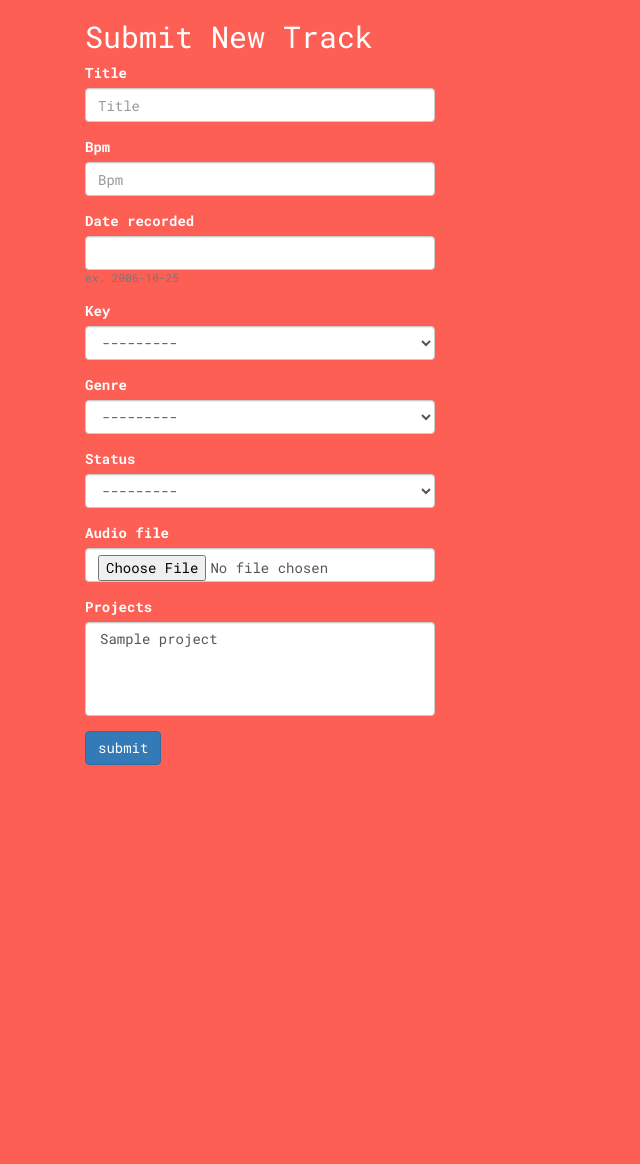
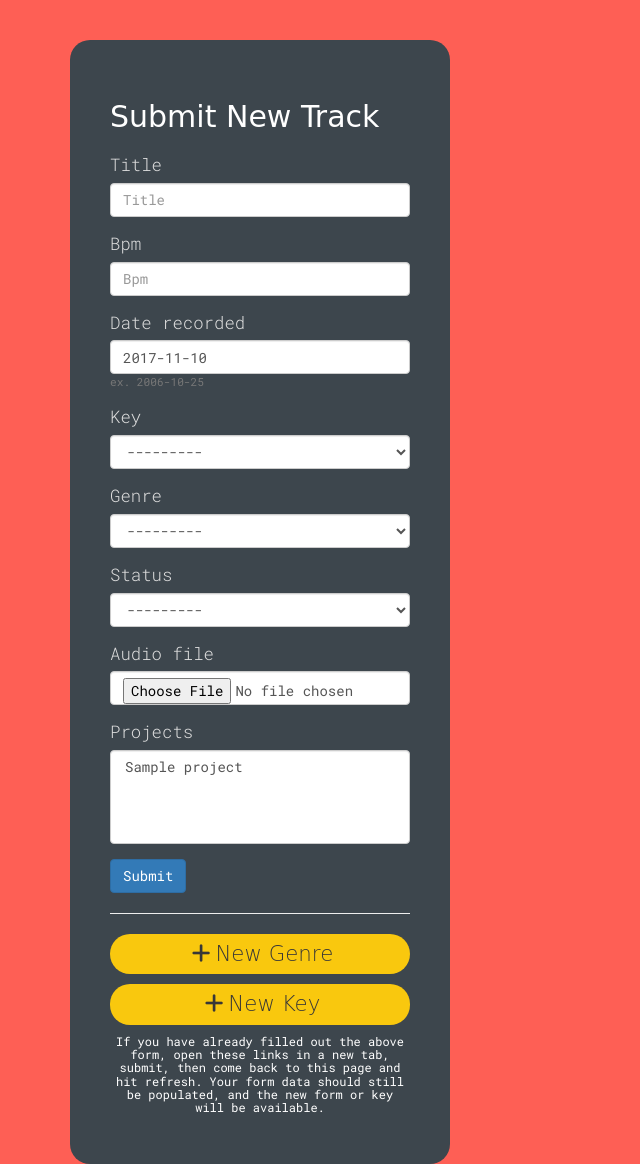
Before and after one commit to scottc11/trakt, a Django app: page /track/submit/ in a window 1280 px wide. Shown: the whole page, without its empty margins (0-640 px from the left). Before the commit the page ends 765 px from the top, so only its background shows below. Run offline with Django 3.2, Linux system fonts and the light colour scheme; a user stored in the database is signed in; tables that the repository leaves empty hold one stand-in row (values such as "Sample post"); style sheets or scripts are compiled from the project's sources; some libraries are stand-ins or nearby versions; some web fonts are replaced.

Commit message:
created forms for keys and genres.

```diff
--- a/assets/less/form.less
+++ b/assets/less/form.less
@@ -2,4 +2,47 @@
 
 .form {
   color: @white;
+  background: @mako;
+  border-radius: 20px;
+  margin-top: 40px;
+  padding: 40px;
+  & h2 {
+    font-family: @bungee-hairline;
+    margin-bottom: 20px;
+  }
+  & label {
+    font-family: @roboto-mono;
+    font-size: @small;
+    font-weight: 300;
+    color: @light-grey;
+  }
+  &__btn {
+    &--delete {
+      background: @light-red;
+      border: none;
+    }
+    &--back {
+      margin-top: 40px;
+    }
+  }
+  &__other {
+    text-align: center;
+    & a {
+      color: @onyx;
+      display: block;
+      margin: 10px 0;
+      padding: 5px;
+      font-family: @bungee-hairline;
+      font-size: @medium;
+      font-weight: 300;
+      border-radius: 20px;
+      background: @mikado;
+      &:hover {
+        color: @white;
+      }
+      & span {
+        margin: 0 5px;
+      }
+    }
+  }
 }
--- a/assets/less/normalize.less
+++ b/assets/less/normalize.less
@@ -15,3 +15,8 @@
 .container {
   width: 100%;
 }
+
+.col-centered{
+  float: none;
+  margin: 0 auto;
+}
--- a/assets/less/track.less
+++ b/assets/less/track.less
@@ -50,6 +50,14 @@
     border-top: 1px solid @light-grey;
     border-bottom-right-radius: @track-radius;
     border-bottom-left-radius: @track-radius;
+    &--options {
+      text-align: right;
+      margin-top: 5px;
+      font-size: @medium;
+      & span {
+        margin: 0 5px;
+      }
+    }
     &--toggle {
       background: @box-shadow-light;
       box-sizing: border-box;
--- a/main/forms/track_form.py
+++ b/main/forms/track_form.py
@@ -7,7 +7,7 @@
 class TrackSubmition(ModelForm):
     class Meta:
         model = Track
-        exclude = ['submitter', 'pub_date', 'slug']
+        exclude = ['submitter', 'slug']
         help_texts = {
             'date_recorded': _('ex. 2006-10-25'),
         }
--- a/main/models/genre.py
+++ b/main/models/genre.py
@@ -1,7 +1,7 @@
 from django.db import models
 
 class Genre(models.Model):
-    genre = models.CharField(max_length=50, blank=False)
+    genre = models.CharField(max_length=50, blank=False, unique=True)
 
     def __str__(self):
         return self.genre
--- a/main/models/key.py
+++ b/main/models/key.py
@@ -1,7 +1,7 @@
 from django.db import models
 
 class Key(models.Model):
-    key = models.CharField(max_length=50, blank=False)
+    key = models.CharField(max_length=50, blank=False, unique=True)
 
     def __str__(self):
         return self.key
--- a/main/models/track.py
+++ b/main/models/track.py
@@ -1,4 +1,5 @@
-
+from django.db.models.signals import pre_save
+from django.dispatch import receiver
 from django.template.defaultfilters import slugify
 from django.contrib.auth.models import User
 from django.db import models
@@ -22,7 +23,7 @@
 class Track(models.Model):
     submitter = models.ForeignKey(User, related_name='tracks', on_delete=models.CASCADE, default=get_superuser )
     pub_date = models.DateTimeField(auto_now_add=True)
-    title = models.CharField(max_length=250, blank=False)
+    title = models.CharField(max_length=250, blank=False, unique_for_date="pub_date")
     slug = models.SlugField(default='', blank=False)
     bpm = models.IntegerField(blank=False)
     date_recorded = models.DateField()
@@ -39,7 +40,8 @@
         return self.pub_date.strftime('%b %e %Y')
 
     def save(self, *args, **kwargs):
-        self.slug = slugify(self.title)
+        if not self.id:
+            self.slug = slugify(self.title)
         super(Track, self).save(*args, **kwargs)
 
     def delete(self, *args, **kwargs):
--- a/main/templates/forms/submit_track.html
+++ b/main/templates/forms/submit_track.html
@@ -4,16 +4,33 @@
 {% block title %}Login{% endblock %}
 
 {% block content %}
-  <div class="form col-xs-12 col-sm-4">
-      <h2>Submit New Track</h2>
+  <div class="form col-xs-12 col-sm-4 col-centered">
+      {% if exclude %}
+        <h2>Edit Track</h2>
+      {% else %}
+        <h2>Submit New Track</h2>
+      {% endif %}
       <form method="POST" enctype="multipart/form-data">
         {% csrf_token %}
         {% bootstrap_form form exclude=exclude %}
         {% buttons %}
-            <button type="submit" class="btn btn-primary">
-                submit
+            <button type="submit" name="submit" value="submit" class="btn btn-primary">
+                Submit
             </button>
+            {% if exclude %}
+            <button type="submit" name="delete" value="delete" class="form__btn--delete btn btn-primary">
+                Delete
+            </button>
+            {% endif %}
         {% endbuttons %}
       </form>
+
+      <hr>
+
+      <div class="form__other">
+        <a class="" href="{% url 'new_genre' %}"><span class="fa fa-plus"></span>New Genre</a>
+        <a href="{% url 'new_key' %}"><span class="fa fa-plus"></span>New Key</a>
+        <h6>If you have already filled out the above form, open these links in a new tab, submit, then come back to this page and hit refresh.  Your form data should still be populated, and the new form or key will be available.</h6>
+      </div>
   </div>
 {% endblock %}
--- a/main/views/forms.py
+++ b/main/views/forms.py
@@ -1,11 +1,14 @@
+from datetime import date
 from django.shortcuts import render, get_object_or_404
 from django.http import HttpResponseRedirect
 from django.core.urlresolvers import reverse
 from django.contrib.auth.decorators import login_required
-from django.contrib import admin
+from django.contrib import admin, messages
 from main.models.track import Track
 from main.forms.track_form import TrackSubmition
 from main.forms.project_form import NewProject
+from main.forms.genre_form import NewGenre
+from main.forms.key_form import NewKey
 
 @login_required(login_url="/login/")
 def submit_track(request):
@@ -23,7 +26,7 @@
 
     # if a GET or invalid form --> create a blank form
     else:
-        form = TrackSubmition()
+        form = TrackSubmition(initial={'date_recorded': date.today()})
 
     return render(request, 'forms/submit_track.html', {'form': form})
 
@@ -33,11 +36,19 @@
 
     if request.method == 'POST':
         track = Track.objects.get(pk=pk)
-        form = TrackSubmition(request.POST, request.FILES, instance=track)
 
-        if form.is_valid():
-            track = form.save()
+        # DELETE
+        if 'delete' in request.POST:
+            track.delete()
             return HttpResponseRedirect(reverse('home'))
+
+        # EDIT
+        if 'submit' in request.POST:
+            form = TrackSubmition(request.POST, request.FILES, instance=track)
+
+            if form.is_valid():
+                track = form.save()
+                return HttpResponseRedirect(reverse('home'))
 
     # if a GET or invalid form --> create a blank form
     else:
@@ -62,3 +73,40 @@
         form = NewProject()
 
     return render(request, 'forms/new_project.html', { 'form': form })
+
+
+
+@login_required(login_url="/login/")
+def new_genre(request):
+    if request.method == 'POST':
+        form = NewGenre(request.POST)
+
+        if form.is_valid():
+            genre = form.save()
+            next = request.POST.get('next', '/')
+            message = 'Created new genre: ' + '"' + genre.genre + '"'
+            messages.add_message(request, messages.INFO, message)
+            return HttpResponseRedirect(next)
+
+    else:
+        form = NewGenre()
+
+    return render(request, 'forms/generic_form.html', { 'form': form })
+
+
+@login_required(login_url="/login/")
+def new_key(request):
+    if request.method == 'POST':
+        form = NewKey(request.POST)
+
+        if form.is_valid():
+            key = form.save()
+            next = request.POST.get('next', '/')
+            message = 'Created new genre: ' + '"' + key.key + '"'
+            messages.add_message(request, messages.INFO, message)
+            return HttpResponseRedirect(next)
+
+    else:
+        form = NewKey()
+
+    return render(request, 'forms/generic_form.html', { 'form': form })
--- a/trakt/urls.py
+++ b/trakt/urls.py
@@ -30,6 +30,8 @@
     url(r'^track/submit/$', forms.submit_track, name='submit_track'),
     url(r'^track/edit/(?P<pk>[0-9]+)/$', forms.edit_track, name='edit_track'),
     url(r'^project/new/$', forms.new_project, name='new_project'),
+    url(r'^genre/new/$', forms.new_genre, name='new_genre'),
+    url(r'^key/new/$', forms.new_key, name='new_key'),
 
     url(r'^api/tracks/', tracks.TrackList.as_view()),
     url(r'^api/tracks/(?P<pk>[0-9]+)/$', tracks.TrackDetail.as_view()),
```
Also changed, not shown: assets/js/components/trackDetail.js (+5 -2 lines), main/forms/genre_form.py (added, +9 -0 lines), main/forms/key_form.py (added, +9 -0 lines), main/templates/forms/generic_form.html (added, +29 -0 lines), main/migrations/0019_auto_20171109_1454.py (added), main/migrations/0020_auto_20171109_1541.py (added), main/migrations/0021_auto_20171109_1548.py (added), main/migrations/0022_auto_20171109_1653.py (added).
